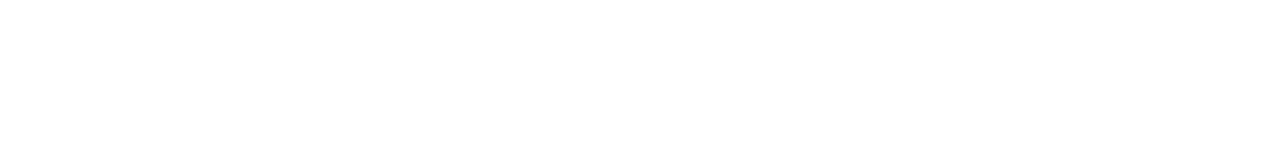
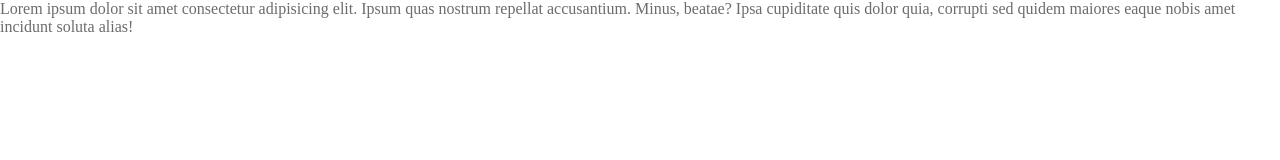
Before and after one commit to gabriel5987/projeto-travelgram, a plain HTML site: page index.html in a window 1280 px wide. Drawn offline with Linux system fonts and the light colour scheme.

Commit message:
initial style guide

```diff
--- a/index.html
+++ b/index.html
@@ -8,5 +8,9 @@
 </head>
 <body>
 
+    <p>
+        Lorem ipsum dolor sit amet consectetur adipisicing elit. Ipsum quas nostrum repellat accusantium. Minus, beatae? Ipsa cupiditate quis dolor quia, corrupti sed quidem maiores eaque nobis amet incidunt soluta alias!
+    </p>
+
 </body>
 </html>
--- a/styles/global.css
+++ b/styles/global.css
@@ -3,3 +3,17 @@
     padding: 0;
     box-sizing: border-box;
 }
+
+:root{
+    --brand-color: #EF5F4C;
+    --background-color: #FFFFFF;
+    --shape-transparency: #ffffff91;
+    --surface-color: #F5F5F5;
+    --skeleton-color: #D9D9D9;
+    --text-color-primary:#313131;
+    --text-color-secondary:#6C6C6C;
+}
+body{
+    color: var(--text-color-secondary);
+    background-color: var(--background-color);
+}
```
Also changed, not shown: assets/AirplaneTilt.svg (added), assets/Image 01.png (added), assets/Image 02.png (added), assets/Image 03.png (added), assets/Image 04.png (added), assets/Image 05.png (added), assets/Image 06.png (added), assets/Image 07.png (added), assets/Image 08.png (added), assets/Image 09.png (added), assets/Image 10.png (added), assets/Image 11.png (added), assets/Image.svg (added), assets/Logo.svg (added), 2 more files, 1 other file.
